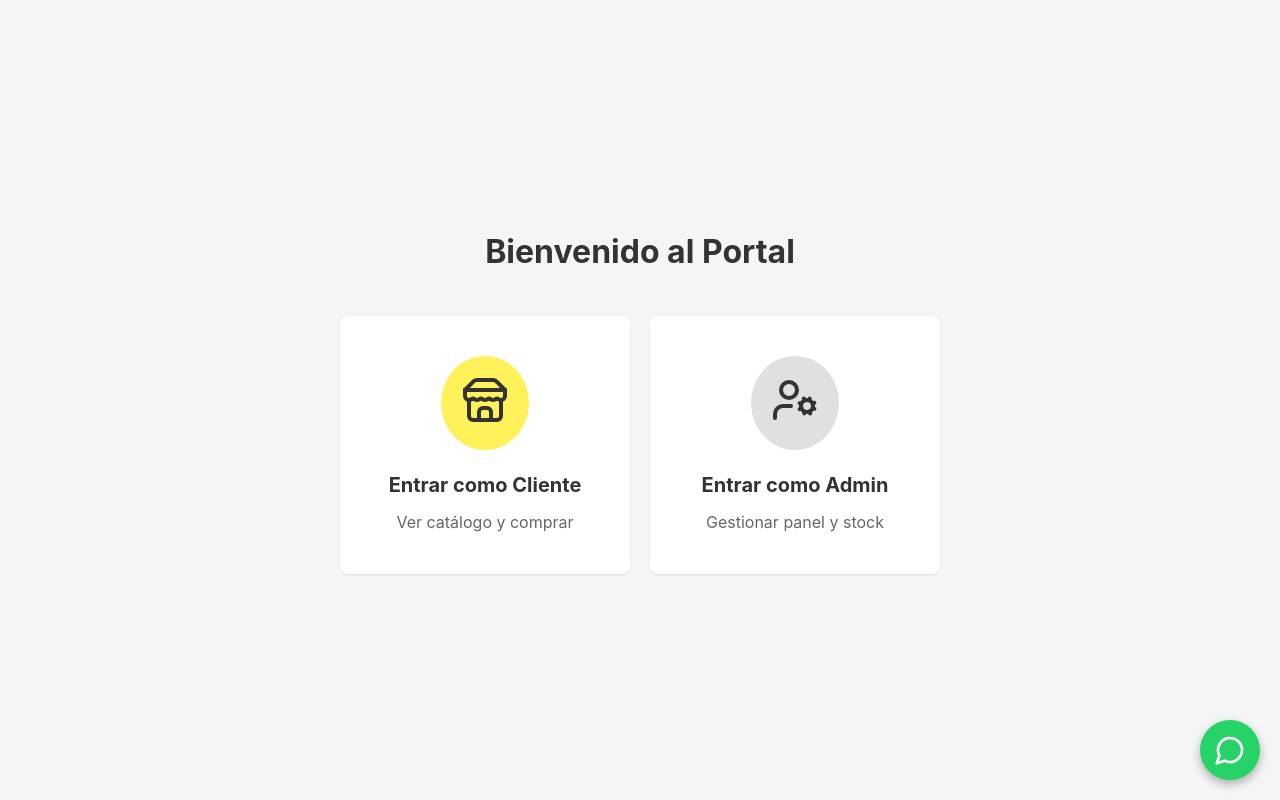
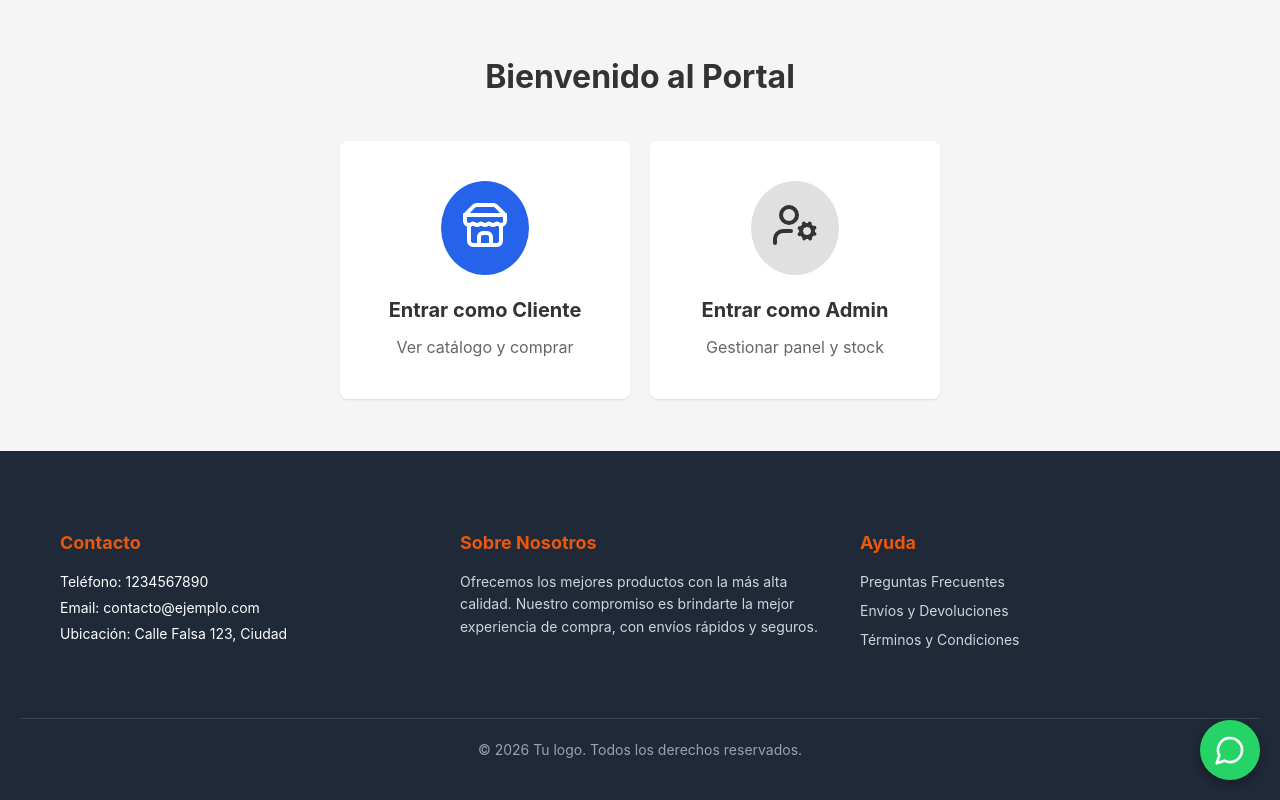
Before and after one commit to bagifo10/store-sales, a React (Vite) app: page /#/ in a window 1280 px wide. Built offline with nearby package versions, Linux system fonts and the light colour scheme.

Commit message:
Update UI and remove mock reviews

```diff
--- /dev/null
+++ b/src/components/Footer.jsx
@@ -0,0 +1,35 @@
+import React from 'react';
+
+const Footer = () => {
+    return (
+        <footer style={{ background: '#1f2937', color: '#fff', padding: '40px 20px', marginTop: 'auto' }}>
+            <div className="ml-container" style={{ display: 'flex', flexWrap: 'wrap', gap: '40px', justifyContent: 'space-between' }}>
+                <div style={{ flex: '1 1 200px' }}>
+                    <h3 style={{ fontSize: '18px', marginBottom: '15px', color: '#ea580c' }}>Contacto</h3>
+                    <p style={{ margin: '5px 0', fontSize: '14px' }}>Teléfono: 1234567890</p>
+                    <p style={{ margin: '5px 0', fontSize: '14px' }}>Email: contacto@ejemplo.com</p>
+                    <p style={{ margin: '5px 0', fontSize: '14px' }}>Ubicación: Calle Falsa 123, Ciudad</p>
+                </div>
+                <div style={{ flex: '1 1 200px' }}>
+                    <h3 style={{ fontSize: '18px', marginBottom: '15px', color: '#ea580c' }}>Sobre Nosotros</h3>
+                    <p style={{ margin: '5px 0', fontSize: '14px', color: '#d1d5db', lineHeight: '1.6' }}>
+                        Ofrecemos los mejores productos con la más alta calidad. Nuestro compromiso es brindarte la mejor experiencia de compra, con envíos rápidos y seguros.
+                    </p>
+                </div>
+                <div style={{ flex: '1 1 200px' }}>
+                    <h3 style={{ fontSize: '18px', marginBottom: '15px', color: '#ea580c' }}>Ayuda</h3>
+                    <ul style={{ listStyle: 'none', padding: 0, margin: 0, fontSize: '14px', color: '#d1d5db' }}>
+                        <li style={{ marginBottom: '8px', cursor: 'pointer' }}>Preguntas Frecuentes</li>
+                        <li style={{ marginBottom: '8px', cursor: 'pointer' }}>Envíos y Devoluciones</li>
+                        <li style={{ marginBottom: '8px', cursor: 'pointer' }}>Términos y Condiciones</li>
+                    </ul>
+                </div>
+            </div>
+            <div style={{ textAlign: 'center', marginTop: '40px', paddingTop: '20px', borderTop: '1px solid #374151', fontSize: '14px', color: '#9ca3af' }}>
+                &copy; {new Date().getFullYear()} Tu logo. Todos los derechos reservados.
+            </div>
+        </footer>
+    );
+};
+
+export default Footer;
--- a/src/components/Landing.jsx
+++ b/src/components/Landing.jsx
@@ -1,11 +1,13 @@
 import { useNavigate } from 'react-router-dom';
 import { Store, UserCog } from 'lucide-react';
+import Footer from './Footer';
 
 const Landing = () => {
     const navigate = useNavigate();
 
     return (
-        <div style={{ minHeight: '100vh', display: 'flex', alignItems: 'center', justifyContent: 'center', background: '#f5f5f5', padding: '20px' }}>
+        <div style={{ display: 'flex', flexDirection: 'column', minHeight: '100vh' }}>
+            <div style={{ flex: 1, display: 'flex', alignItems: 'center', justifyContent: 'center', background: '#f5f5f5', padding: '20px' }}>
                 <div style={{ maxWidth: '600px', width: '100%', textAlign: 'center' }}>
                     <h1 style={{ marginBottom: '40px', color: '#333' }}>Bienvenido al Portal</h1>
 
@@ -18,8 +20,8 @@ const Landing = () => {
                             onMouseEnter={(e) => e.currentTarget.style.transform = 'translateY(-5px)'}
                             onMouseLeave={(e) => e.currentTarget.style.transform = 'translateY(0)'}
                         >
-                        <div style={{ background: '#fff159', padding: '20px', borderRadius: '50%', marginBottom: '20px' }}>
-                            <Store size={48} color="#333" />
+                            <div style={{ background: '#2563eb', padding: '20px', borderRadius: '50%', marginBottom: '20px' }}>
+                                <Store size={48} color="white" />
                             </div>
                             <h2 style={{ margin: 0, fontSize: '20px' }}>Entrar como Cliente</h2>
                             <p style={{ color: '#666', marginTop: '10px', marginBottom: 0 }}>Ver catálogo y comprar</p>
@@ -42,6 +44,8 @@ const Landing = () => {
                     </div>
                 </div>
             </div>
+            <Footer />
+        </div>
     );
 };
 
--- a/src/index.css
+++ b/src/index.css
@@ -38,13 +38,13 @@ body {
 .ml-card {
   background: white;
   border-radius: 8px;
-  box-shadow: 0 1px 2px rgba(0,0,0,0.1);
+  box-shadow: 0 1px 2px rgba(0, 0, 0, 0.1);
   padding: 16px;
   margin-bottom: 20px;
 }
 
 .ml-button {
-  background-color: #3483fa;
+  background-color: #ea580c;
   color: white;
   border: none;
   border-radius: 6px;
@@ -56,7 +56,7 @@ body {
 }
 
 .ml-button:hover {
-  background-color: #2968c8;
+  background-color: #c2410c;
 }
 
 .ml-input {
@@ -69,7 +69,7 @@ body {
 }
 
 .ml-input:focus {
-  border-color: #3483fa;
+  border-color: #2563eb;
 }
 
 /* Admin Dashboard Responsiveness */
@@ -115,10 +115,10 @@ body {
   display: flex;
   justify-content: center;
   gap: 28px;
-  margin-top: 12px;
-  font-size: 14px;
+  margin-top: 15px;
+  font-size: 17px;
   color: #333;
-  padding-bottom: 6px;
+  padding-bottom: 5px;
 }
 
 .product-grid {
@@ -130,8 +130,11 @@ body {
 .admin-overlay {
   display: none;
   position: fixed;
-  top: 0; left: 0; width: 100%; height: 100%;
-  background: rgba(0,0,0,0.5);
+  top: 0;
+  left: 0;
+  width: 100%;
+  height: 100%;
+  background: rgba(0, 0, 0, 0.5);
   z-index: 999;
 }
 
@@ -142,6 +145,7 @@ body {
   background: #333;
   color: white;
 }
+
 .admin-mobile-topbar h2 {
   margin: 0 0 0 15px;
   font-size: 20px;
@@ -152,8 +156,9 @@ body {
     justify-content: flex-start;
     overflow-x: auto;
     flex-wrap: nowrap;
-    padding-bottom: 10px;
+    padding-bottom: 4px;
   }
+
   .nav-categories::-webkit-scrollbar {
     display: none;
   }
@@ -162,9 +167,11 @@ body {
     grid-template-columns: repeat(2, 1fr);
     gap: 10px;
   }
+
   .product-grid .ml-card h3 {
     font-size: 14px !important;
   }
+
   .product-grid .ml-card img {
     height: 140px !important;
   }
@@ -172,9 +179,11 @@ body {
   .admin-layout {
     flex-direction: column;
   }
+
   .admin-mobile-topbar {
     display: flex;
   }
+
   .admin-sidebar {
     position: fixed;
     top: 0;
@@ -183,34 +192,42 @@ body {
     height: 100vh;
     z-index: 1000;
     transition: left 0.3s ease;
-    box-shadow: 2px 0 10px rgba(0,0,0,0.5);
+    box-shadow: 2px 0 10px rgba(0, 0, 0, 0.5);
   }
+
   .admin-sidebar.open {
     left: 0;
   }
+
   .admin-overlay.open {
     display: block;
   }
+
   .admin-sidebar-header {
     display: flex;
     justify-content: space-between;
     align-items: center;
     margin-bottom: 30px;
   }
+
   .admin-menu-toggle {
     display: block;
   }
+
   .admin-menu-items {
     display: flex;
     flex-direction: column;
   }
+
   .admin-main {
     padding: 15px;
   }
+
   .admin-main h1 {
     font-size: 20px;
     margin-bottom: 15px;
   }
+
   .admin-header-actions {
     display: flex;
     flex-direction: column;
--- a/src/store/ProductDetail.jsx
+++ b/src/store/ProductDetail.jsx
@@ -3,6 +3,7 @@ import { useParams, useNavigate } from 'react-router-dom';
 import { db } from '../firebase/config';
 import { doc, getDoc, collection, query, where, getDocs, limit } from 'firebase/firestore';
 import Header from '../components/Header';
+import Footer from '../components/Footer';
 import Cart from './Cart';
 import PriceDisplay from '../components/PriceDisplay';
 import { useCart } from '../context/CartContext';
@@ -123,11 +124,11 @@ const ProductDetail = () => {
 
                         {/* Stock */}
                         <div style={{ marginBottom: '30px' }}>
-                            <div style={{ fontSize: '16px', fontWeight: 500, color: product.stock > 0 ? '#00a650' : 'red', marginBottom: '5px' }}>
+                            <div style={{ fontSize: '16px', fontWeight: 500, color: product.stock > 0 ? '#16a34a' : 'red', marginBottom: '5px' }}>
                                 {product.stock > 0 ? 'Stock disponible' : 'Sin stock'}
                             </div>
                             {product.stock <= 5 && product.stock > 0 && (
-                                <div style={{ color: '#f73', fontSize: '14px' }}>
+                                <div style={{ color: '#ea580c', fontSize: '14px' }}>
                                     ¡Apúrate! Últimas {product.stock} unidades
                                 </div>
                             )}
@@ -154,7 +155,7 @@ const ProductDetail = () => {
                         </button>
 
                         <div style={{ display: 'flex', gap: '10px', marginTop: '20px', color: '#666', fontSize: '14px' }}>
-                            <span style={{ color: '#00a650' }}>✔️ Compra Protegida</span>, recibe el producto que esperabas o te devolvemos tu dinero.
+                            <span style={{ color: '#16a34a' }}>✔️ Compra Protegida</span>recibe el producto que esperabas o te devolvemos tu dinero.
                         </div>
 
                         {/* Descripción */}
@@ -164,6 +165,7 @@ const ProductDetail = () => {
                                 {product.description || "Este producto no tiene descripción."}
                             </p>
                         </div>
+
 
                     </div>
                 </div>
@@ -205,6 +207,7 @@ const ProductDetail = () => {
                 items={cartItems}
                 setItems={setCartItems}
             />
+            <Footer />
         </div>
     );
 };
--- a/src/store/StoreFront.jsx
+++ b/src/store/StoreFront.jsx
@@ -3,6 +3,7 @@ import { db } from '../firebase/config';
 import { collection, query, onSnapshot } from 'firebase/firestore';
 import { useNavigate, useSearchParams } from 'react-router-dom';
 import Header from '../components/Header';
+import Footer from '../components/Footer';
 import Cart from './Cart';
 import PriceDisplay from '../components/PriceDisplay';
 import { useCart } from '../context/CartContext';
@@ -126,7 +127,7 @@ const StoreFront = () => {
                                     {hasDiscount && (
                                         <div style={{
                                             position: 'absolute', top: '10px', left: '10px',
-                                            background: '#00a650', color: 'white',
+                                            background: '#16a34a', color: 'white',
                                             fontSize: '12px', fontWeight: 700,
                                             padding: '3px 8px', borderRadius: '4px',
                                             zIndex: 1,
@@ -154,7 +155,8 @@ const StoreFront = () => {
                                                 Sin stock
                                             </div>
                                         )}
-                                        <div style={{ color: '#00a650', fontSize: '14px', marginTop: 'auto', fontWeight: '500' }}>
+
+                                        <div style={{ color: '#2563eb', fontSize: '14px', marginTop: 'auto', fontWeight: '500' }}>
                                             Ver detalles
                                         </div>
                                     </div>
@@ -171,6 +173,8 @@ const StoreFront = () => {
                 items={cartItems}
                 setItems={setCartItems}
             />
+
+            <Footer />
         </div>
     );
 };
```
Also changed, not shown: src/components/Header.jsx (+7 -7 lines). Lines whose indentation alone changed are shown as unchanged.
